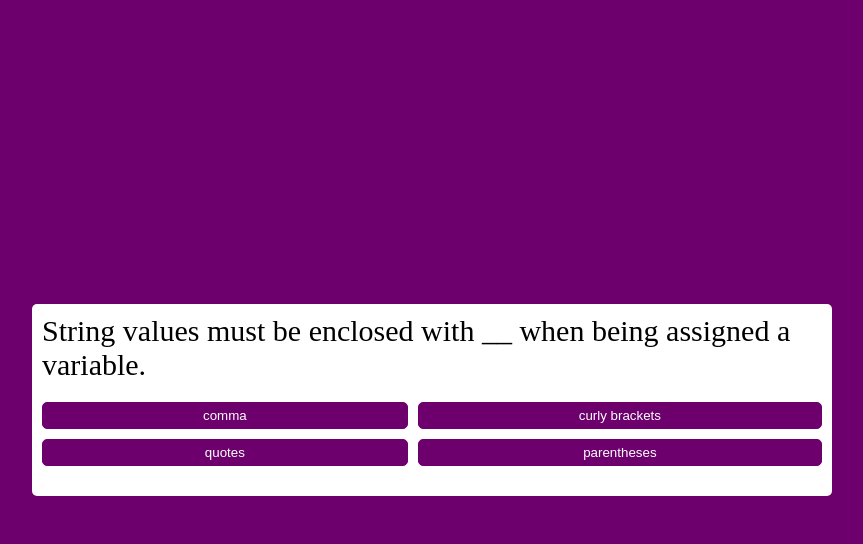
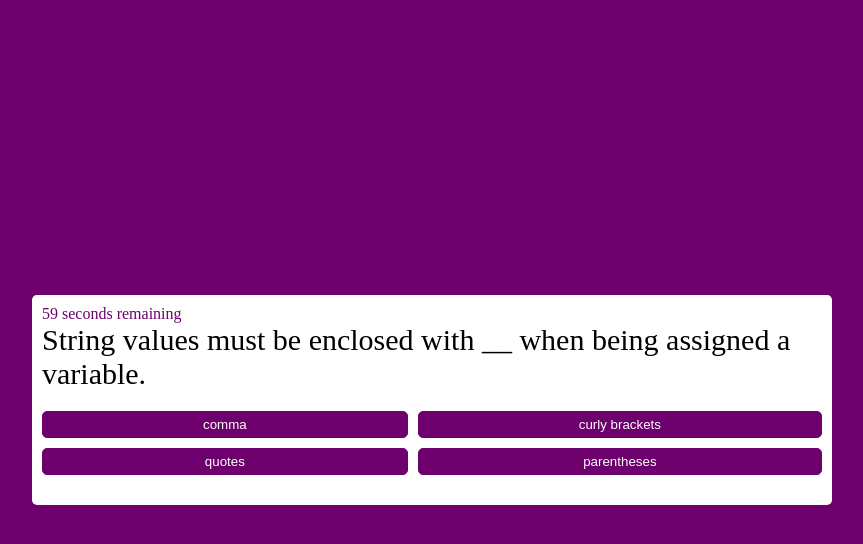
Before and after one commit to TPino92/Quiztions, a plain HTML site: page index.html in a window 1280 px wide. Both pictures are taken after a click on the button "Start". Shown: the whole page, without its empty margins (208-1071 px from the left). Drawn offline with Linux system fonts and the light colour scheme.

Commit message:
added timer function

```diff
--- a/assets/script.js
+++ b/assets/script.js
@@ -1,12 +1,15 @@
-const startButton = document.getElementById('start-btn')
-const nextButton = document.getElementById('next-btn')
-const questionContainerElement = document.getElementById('question-container')
-const questionElement = document.getElementById('question')
-const answerButtonsElement = document.getElementById('answer-buttons')
+var timerEl = document.getElementById('countdown')
+var startButton = document.getElementById('start-btn')
+var nextButton = document.getElementById('next-btn')
+var questionContainerElement = document.getElementById('question-container')
+var questionElement = document.getElementById('question')
+var answerButtonsElement = document.getElementById('answer-buttons')
+
 
 let shuffledQuestions, currentQuestionIndex
 
 startButton.addEventListener('click', startGame)
+startButton.addEventListener('click', countdown)
 nextButton.addEventListener('click', () => {
   currentQuestionIndex++
   setNextQuestion()
@@ -131,5 +134,23 @@ const questions = [
       { text: 'console.log', correct: true}
     ]
   }
+]
 
-]
+function countdown() {
+  var timeLeft = 60;
+
+  // Use the `setInterval()` method to call a function to be executed every 1000 milliseconds
+  var timeInterval = setInterval(function() {
+    if (timeLeft > 1) {
+      timerEl.textContent = timeLeft + ' seconds remaining';
+      timeLeft--;
+    } else if (timeLeft === 1) {
+      timerEl.textContent = timeLeft + ' second remaining';
+      timeLeft--;
+    } else {
+      timerEl.textContent = '';
+      clearInterval(timeInterval);
+    }
+  }, 1000);
+
+}
--- a/index.html
+++ b/index.html
@@ -8,9 +8,9 @@
 
 </head>
 <body>
-
   <div class="container">
     <div id="question-container" class="hide">
+      <div id="countdown">60</div>
       <div id="question">Question</div>
       <div id="answer-buttons" class="btn-grid">
         <button class="btn">Answer 1</button>
```
Also changed, not shown: assets/style.css (line endings or trailing spaces). Lines whose indentation alone changed are shown as unchanged.
